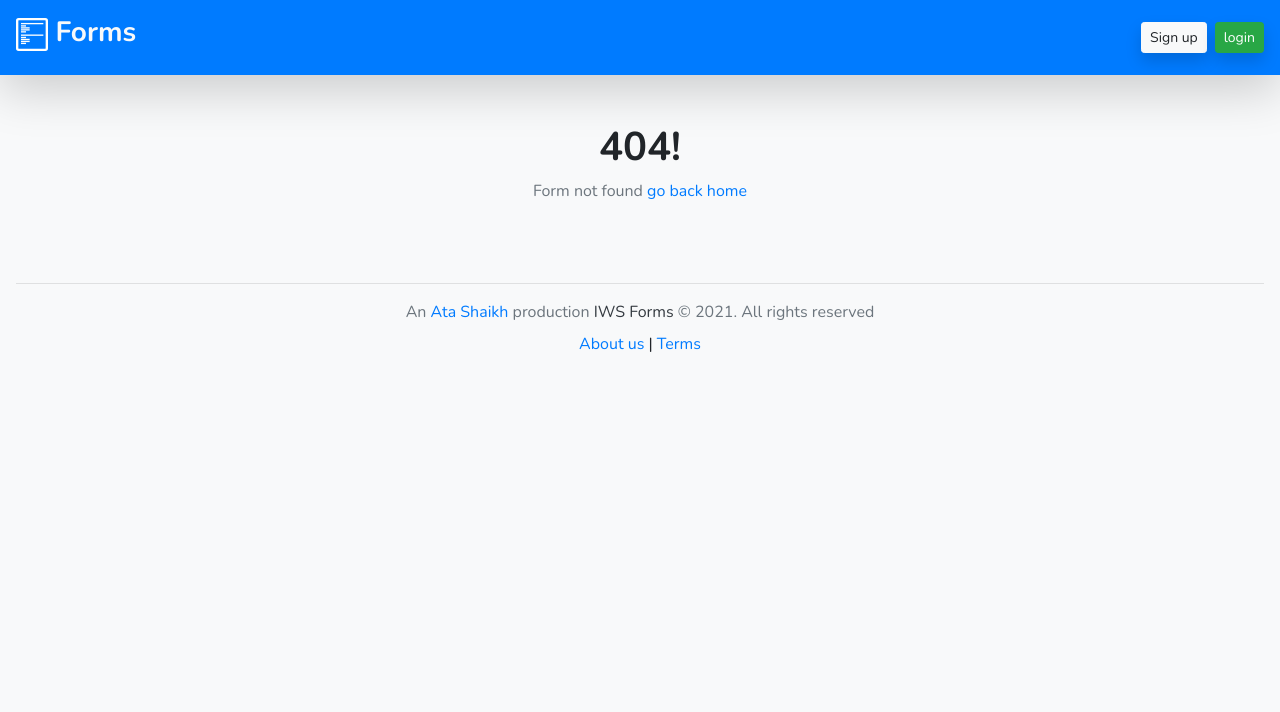
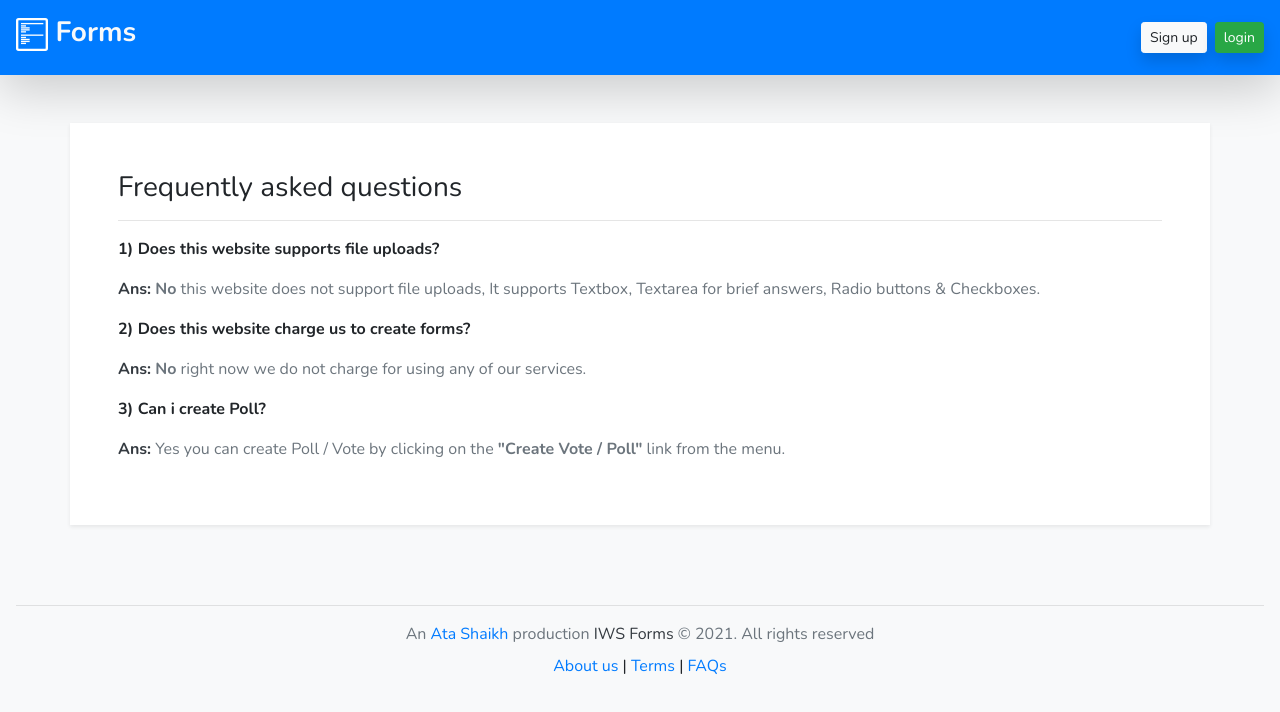
Before and after one commit to internetwebsoftwares/IWSFormsFrontEnd, a React (Create React App) app: page /faqs in a window 1280 px wide. Before the commit this address had no page. Shown: the top 712 px of the page. Built offline with nearby package versions, Linux system fonts and the light colour scheme.

Commit message:
First commit

```diff
--- a/public/index.html
+++ b/public/index.html
@@ -2,27 +2,12 @@
 <html lang="en">
   <head>
     <meta charset="utf-8" />
-    <link rel="icon" href="%PUBLIC_URL%/favicon.ico" />
     <meta name="viewport" content="width=device-width, initial-scale=1" />
     <meta name="theme-color" content="#000000" />
     <meta
       name="description"
       content="Web site created using create-react-app"
     />
-    <!--
-      manifest.json provides metadata used when your web app is installed on a
-      user's mobile device or desktop. See https://developers.google.com/web/fundamentals/web-app-manifest/
-    -->
-    <link rel="manifest" href="%PUBLIC_URL%/manifest.json" />
-    <!--
-      Notice the use of %PUBLIC_URL% in the tags above.
-      It will be replaced with the URL of the `public` folder during the build.
-      Only files inside the `public` folder can be referenced from the HTML.
-
-      Unlike "/favicon.ico" or "favicon.ico", "%PUBLIC_URL%/favicon.ico" will
-      work correctly both with client-side routing and a non-root public URL.
-      Learn how to configure a non-root public URL by running `npm run build`.
-    -->
     <link rel="shortcut icon" href="iws-icon.png" type="image/x-icon" />
     <!-- Font awesome -->
     <link
@@ -34,15 +19,5 @@
   <body class="bg-light">
     <noscript>You need to enable JavaScript to run this app.</noscript>
     <div id="root"></div>
-    <!--
-      This HTML file is a template.
-      If you open it directly in the browser, you will see an empty page.
-
-      You can add webfonts, meta tags, or analytics to this file.
-      The build step will place the bundled scripts into the <body> tag.
-
-      To begin the development, run `npm start` or `yarn start`.
-      To create a production bundle, use `npm run build` or `yarn build`.
-    -->
   </body>
 </html>
--- a/src/App.js
+++ b/src/App.js
@@ -17,6 +17,7 @@ const YourForms = React.lazy(() => import("./components/YourForms"));
 const FormManage = React.lazy(() => import("./components/FormManage"));
 const AboutUs = React.lazy(() => import("./components/AboutUs"));
 const Terms = React.lazy(() => import("./components/Terms"));
+const FAQs = React.lazy(() => import("./components/FAQs"));
 const ViewForm = React.lazy(() => import("./components/ViewForm"));
 const Page404 = React.lazy(() => import("./components/Page404"));
 const AccountSecurity = React.lazy(() =>
@@ -96,6 +97,9 @@ function App() {
             <Route path="/terms">
               <Terms />
             </Route>
+            <Route path="/faqs">
+              <FAQs />
+            </Route>
             <ProtectedRoute path="/your-forms">
               <YourForms />
             </ProtectedRoute>
--- /dev/null
+++ b/src/components/FAQs.jsx
@@ -0,0 +1,35 @@
+import React from "react";
+import Page from "./Page";
+
+export default function FAQs() {
+  return (
+    <Page title="FAQs">
+      <div className="container max-400 mt-5 p-5 bg-white shadow-sm">
+        <h3>Frequently asked questions</h3>
+        <hr />
+        <p>
+          <b>1) Does this website supports file uploads?</b>
+        </p>
+        <p className="text-muted">
+          <b className="text-dark">Ans:</b> <b>No</b> this website does not
+          support file uploads, It supports Textbox, Textarea for brief answers,
+          Radio buttons & Checkboxes.
+        </p>
+        <p>
+          <b>2) Does this website charge us to create forms?</b>
+        </p>
+        <p className="text-muted">
+          <b className="text-dark">Ans:</b> <b>No</b> right now we do not charge
+          for using any of our services.
+        </p>
+        <p>
+          <b>3) Can i create Poll?</b>
+        </p>
+        <p className="text-muted">
+          <b className="text-dark">Ans:</b> Yes you can create Poll / Vote by
+          clicking on the <b>"Create Vote / Poll"</b> link from the menu.
+        </p>
+      </div>
+    </Page>
+  );
+}
--- a/src/components/Footer.jsx
+++ b/src/components/Footer.jsx
@@ -15,7 +15,8 @@ export default function Footer() {
         {new Date().getFullYear()}. All rights reserved
       </p>
       <div>
-        <Link to="/about-us">About us</Link> | <Link to="/terms">Terms</Link>
+        <Link to="/about-us">About us</Link> | <Link to="/terms">Terms</Link> |{" "}
+        <Link to="/faqs">FAQs</Link>
       </div>
     </div>
   );
--- a/src/components/ViewForm.jsx
+++ b/src/components/ViewForm.jsx
@@ -285,13 +285,14 @@ function ViewForm() {
           This content niether created nor endorsed by IWS Forms
           <br />
           <br />
-          <button
+          <a
+            href="#"
             ref={reportBtn}
             onClick={() => setIsReportAlertOpen(true)}
-            className="btn btn-secondary btn-sm shadow-sm"
+            className=""
           >
             Report this form
-          </button>
+          </a>
         </div>
       </Page>
     </>
--- a/src/index.js
+++ b/src/index.js
@@ -15,7 +15,4 @@ ReactDOM.render(
   document.getElementById("root")
 );
 
-// If you want to start measuring performance in your app, pass a function
-// to log results (for example: reportWebVitals(console.log))
-// or send to an analytics endpoint. Learn more: https://bit.ly/CRA-vitals
 reportWebVitals();
```
Also changed, not shown: public/images/profile.jpg, public/manifest.json, 1 other file (tests, documents, lock files or other folders).
